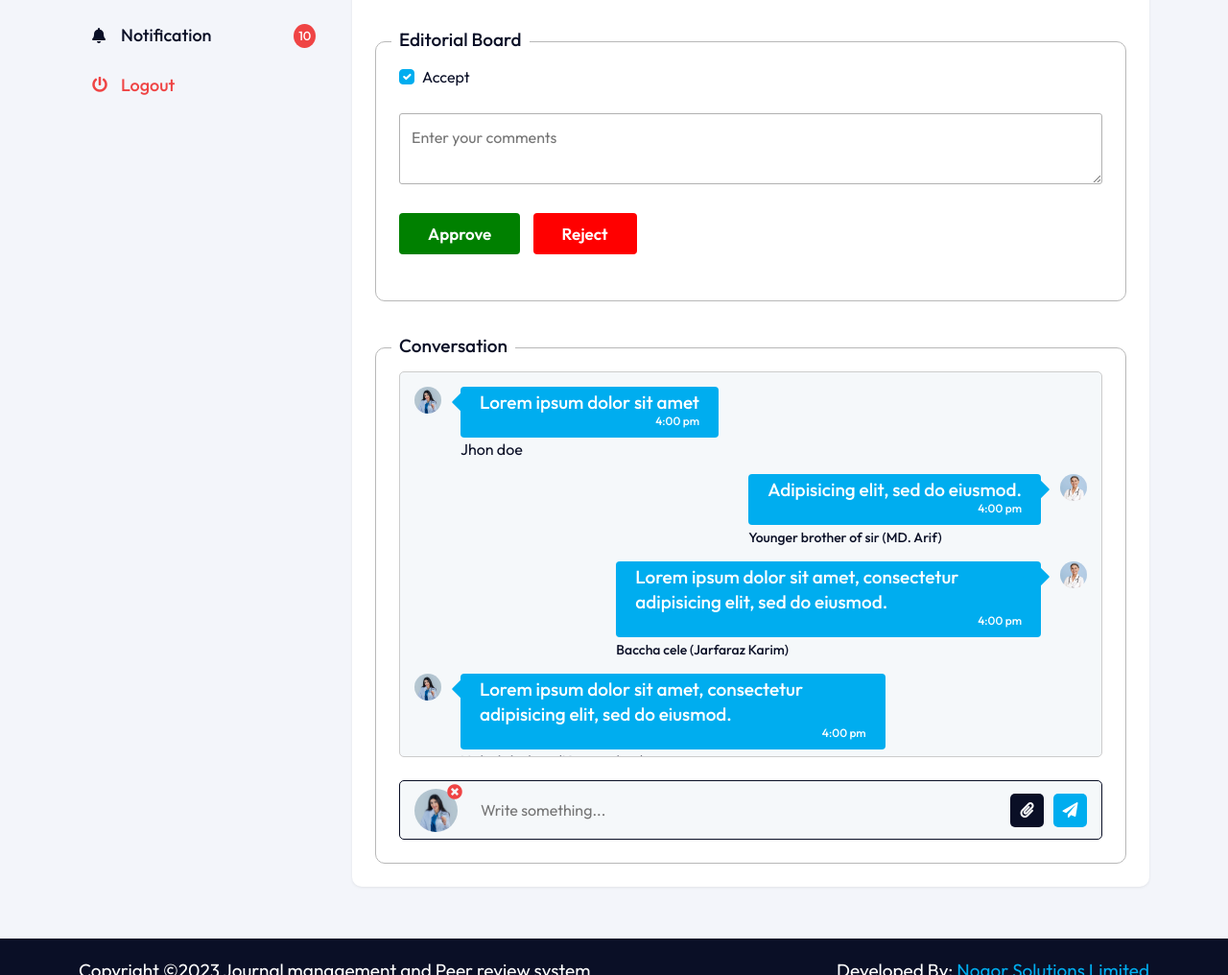
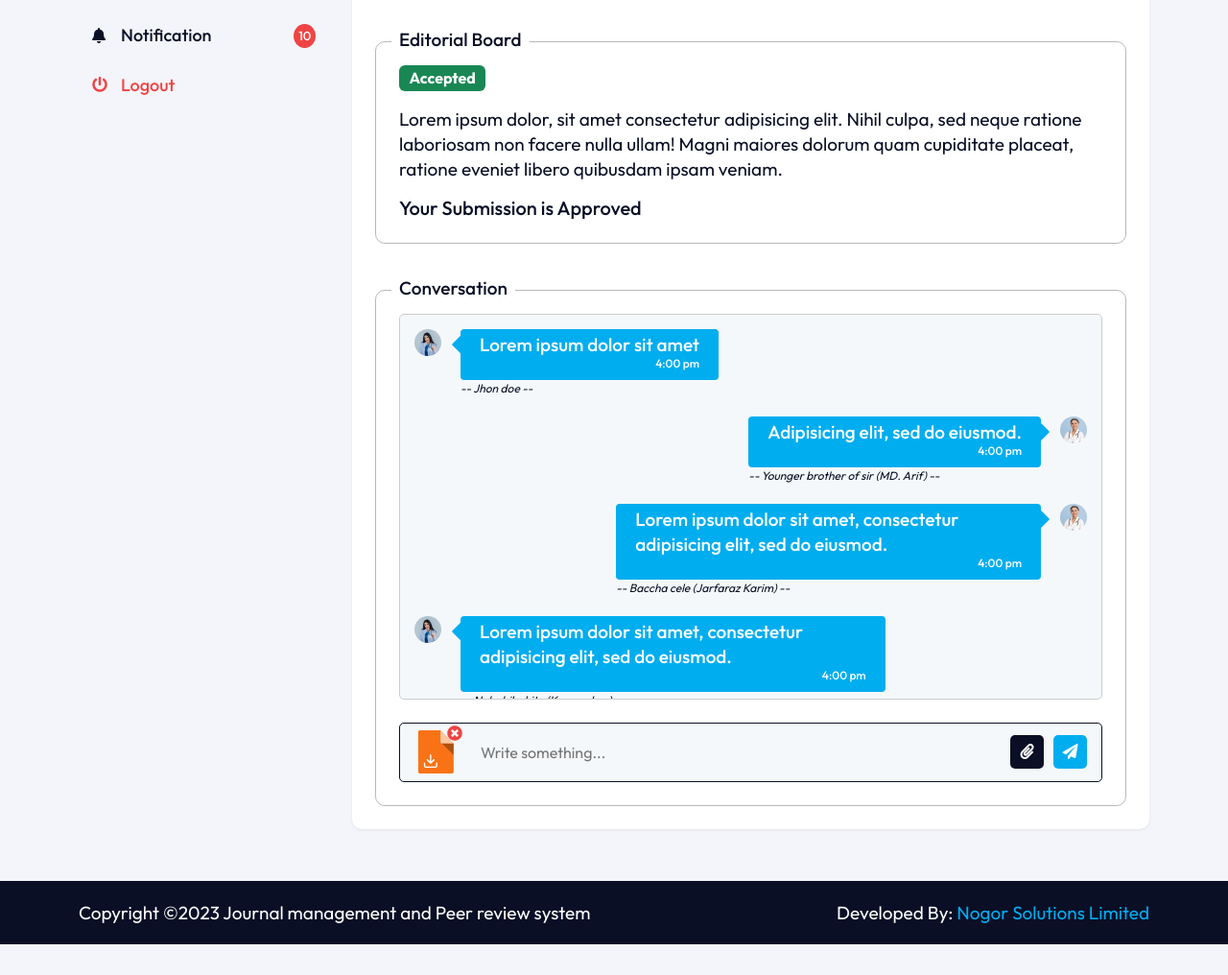
Before and after one commit to nahidraj/journal, a plain HTML site: page submission-view.html in a window 1280 px wide. Shown: the part 541-1557 px from the top of the page at 96% size. After the commit the page ends 1525 px from the top, so only its background shows below. Drawn offline with nearby package versions, Linux system fonts and the light colour scheme.

Commit message:
updated some design

```diff
--- a/sass/pages/_submission.scss
+++ b/sass/pages/_submission.scss
@@ -107,7 +107,7 @@
 
 .uploaded__pdf__file {
   padding: 10px 20px;
-  background: #F7F8FC;
+  background: #ebe6d7;
   border: 1px solid #EAEAEA;
   border-radius: 10px;
   display: flex;
@@ -129,40 +129,6 @@
       cursor: pointer;
       color: $secondary;
     }
-  }
-}
-
-.form-check {
-  .form-check-input {
-    border-color: $black;
-
-    &:checked {
-      background-color: $primary;
-      border-color: $primary;
-    }
-  }
-
-  .form-check-label {
-    cursor: pointer;
-  }
-}
-
-.board__comments {
-  .appreved__btn {
-    background-color: green;
-    padding: 9px 30px;
-    @include font(17px, 600);
-    color: $white;
-    border-radius: 4px;
-  }
-
-  .reject__btn {
-    background-color: red;
-    padding: 9px 30px;
-    @include font(17px, 600);
-    color: $white;
-    border-radius: 4px;
-    margin-left: 10px;
   }
 }
 
@@ -191,6 +157,13 @@
         .media-body {
           flex: 1;
 
+          span {
+            @include font(12px, 400);
+            position: relative;
+            top: -5px;
+            font-style: italic;
+          }
+
           p {
             background-color: $primary;
             color: $white;
@@ -211,7 +184,8 @@
               border-radius: 1px;
               transform: rotate(45deg);
             }
-            small{
+
+            small {
               @include font(12px, 500);
               line-height: 14px;
             }
@@ -239,8 +213,11 @@
         .media-body {
           flex: 1;
 
-          span{
-            @include font(14px, 500);
+          span {
+            @include font(12px, 400);
+            position: relative;
+            top: -5px;
+            font-style: italic;
           }
 
           p {
@@ -263,7 +240,8 @@
               border-radius: 1px;
               transform: rotate(45deg);
             }
-            small{
+
+            small {
               @include font(12px, 500);
               line-height: 14px;
             }
@@ -345,7 +323,6 @@
     img {
       width: 45px;
       height: 45px;
-      border-radius: 50%;
     }
   }
 }
--- a/submission-view.html
+++ b/submission-view.html
@@ -163,23 +163,10 @@
                       <h5 class="sub__header">Editorial Board</h5>
                       <div class="board__comments">
                         <div class="row">
-                          <div class="col-lg-12 mb-4">
-                            <div class="form-check">
-                              <input class="form-check-input shadow-none" type="checkbox" value="" id="flexCheckChecked"
-                                checked>
-                              <label class="form-check-label" for="flexCheckChecked">
-                                Accept
-                              </label>
-                            </div>
-                          </div>
-                          <div class="col-lg-12 mb-4">
-                            <div class="input__groups">
-                              <textarea rows="2" placeholder="Enter your comments"></textarea>
-                            </div>
-                          </div>
-                          <div class="col-lg-12 mb-4">
-                            <a href="" class="appreved__btn">Approve</a>
-                            <a href="" class="reject__btn">Reject</a>
+                          <div class="col-lg-12">
+                            <span class="badge bg-success fs-6">Accepted</span>
+                            <p class="my-3">Lorem ipsum dolor, sit amet consectetur adipisicing elit. Nihil culpa, sed neque ratione laboriosam non facere nulla ullam! Magni maiores dolorum quam cupiditate placeat, ratione eveniet libero quibusdam ipsam veniam.</p>
+                            <h5>Your Submission is Approved</h5>
                           </div>
                         </div>
                       </div>
@@ -197,7 +184,7 @@
                                   <p>Lorem ipsum dolor sit amet
                                     <small class="d-block text-end">4:00 pm</small>
                                   </p>
-                                  <span>Jhon doe</span>
+                                  <span>-- Jhon doe --</span>
                                 </div>
                               </div>
                             </div>
@@ -209,7 +196,7 @@
                                   <p>Adipisicing elit, sed do eiusmod.
                                     <small class="d-block text-end">4:00 pm</small>
                                   </p>
-                                  <span>Younger brother of sir (MD. Arif)</span>
+                                  <span>-- Younger brother of sir (MD. Arif) --</span>
                                 </div><img class="img-fluid" src="images/2.jpg" alt="image">
                               </div>
                             </div>
@@ -221,7 +208,7 @@
                                   <p>Lorem ipsum dolor sit amet, consectetur adipisicing elit, sed do eiusmod.
                                     <small class="d-block text-end">4:00 pm</small>
                                   </p>
-                                  <span>Baccha cele (Jarfaraz Karim)</span>
+                                  <span>-- Baccha cele (Jarfaraz Karim) --</span>
                                 </div><img class="img-fluid" src="images/2.jpg" alt="image">
                               </div>
                             </div>
@@ -233,7 +220,7 @@
                                   <p>Lorem ipsum dolor sit amet, consectetur adipisicing elit, sed do eiusmod.
                                     <small class="d-block text-end">4:00 pm</small>
                                   </p>
-                                  <span>Nobobibahito (Kawsar bro)</span>
+                                  <span>-- Nobobibahito (Kawsar bro) --</span>
                                 </div>
                               </div>
                             </div>
@@ -245,7 +232,7 @@
                                   <p>Lorem ipsum dolor sit amet, consectetur adipisicing elit, sed do eiusmod
                                     <small class="d-block text-end">4:00 pm</small>
                                   </p>
-                                  <span>Jhon doe</span>
+                                  <span>-- Jhon doe --</span>
                                 </div><img class="img-fluid" src="images/2.jpg" alt="image">
                               </div>
                             </div>
@@ -257,7 +244,7 @@
                                   <p>Lorem ipsum dolor sit amet
                                     <small class="d-block text-end">4:00 pm</small>
                                   </p>
-                                  <span>Jhon doe</span>
+                                  <span>-- Jhon doe --</span>
                                 </div>
                               </div>
                             </div>
@@ -269,7 +256,7 @@
                                   <p>Adipisicing elit, sed do eiusmod.
                                     <small class="d-block text-end">4:00 pm</small>
                                   </p>
-                                  <span>Jhon doe</span>
+                                  <span>-- Jhon doe --</span>
                                 </div><img class="img-fluid" src="images/2.jpg" alt="image">
                               </div>
                             </div>
@@ -281,7 +268,7 @@
                                   <p>Lorem ipsum dolor sit amet
                                     <small class="d-block text-end">4:00 pm</small>
                                   </p>
-                                  <span>Jhon doe</span>
+                                  <span>-- Jhon doe --</span>
                                 </div>
                               </div>
                             </div>
@@ -293,7 +280,7 @@
                                   <p>Adipisicing elit, sed do eiusmod.
                                     <small class="d-block text-end">4:00 pm</small>
                                   </p>
-                                  <span>Jhon doe</span>
+                                  <span>-- Jhon doe --</span>
                                 </div><img class="img-fluid" src="images/2.jpg" alt="image">
                               </div>
                             </div>
@@ -305,7 +292,7 @@
                                   <p>Lorem ipsum dolor sit amet, consectetur adipisicing elit, sed do eiusmod.
                                     <small class="d-block text-end">4:00 pm</small>
                                   </p>
-                                  <span>Jhon doe</span>
+                                  <span>-- Jhon doe --</span>
                                 </div><img class="img-fluid" src="images/2.jpg" alt="image">
                               </div>
                             </div>
@@ -317,7 +304,7 @@
                                   <p>Lorem ipsum dolor sit amet, consectetur adipisicing elit, sed do eiusmod.
                                     <small class="d-block text-end">4:00 pm</small>
                                   </p>
-                                  <span>Jhon doe</span>
+                                  <span>-- Jhon doe --</span>
                                 </div>
                               </div>
                             </div>
@@ -329,7 +316,7 @@
                                   <p>Lorem ipsum dolor sit amet, consectetur adipisicing elit, sed do eiusmod
                                     <small class="d-block text-end">4:00 pm</small>
                                   </p>
-                                  <span>Jhon doe</span>
+                                  <span>-- Jhon doe --</span>
                                 </div><img class="img-fluid" src="images/2.jpg" alt="image">
                               </div>
                             </div>
@@ -341,7 +328,7 @@
                                   <p>Lorem ipsum dolor sit amet
                                     <small class="d-block text-end">4:00 pm</small>
                                   </p>
-                                  <span>Jhon doe</span>
+                                  <span>-- Jhon doe --</span>
                                 </div>
                               </div>
                             </div>
@@ -353,7 +340,7 @@
                                   <p>Adipisicing elit, sed do eiusmod.
                                     <small class="d-block text-end">4:00 pm</small>
                                   </p>
-                                  <span>Jhon doe</span>
+                                  <span>-- Jhon doe --</span>
                                 </div><img class="img-fluid" src="images/2.jpg" alt="image">
                               </div>
                             </div>
@@ -362,7 +349,7 @@
                       </div>
                       <div class="attachment__panel d-flex align-items-center">
                         <div class="uploaded__file">
-                          <img src="images/1.jpg" alt="">
+                          <img src="images/file.svg" alt="">
                           <i class="fas fa-times-circle"></i>
                         </div>
                         <div class="input_groups">
```
Also changed, not shown: css/style.css, 1 other file.
